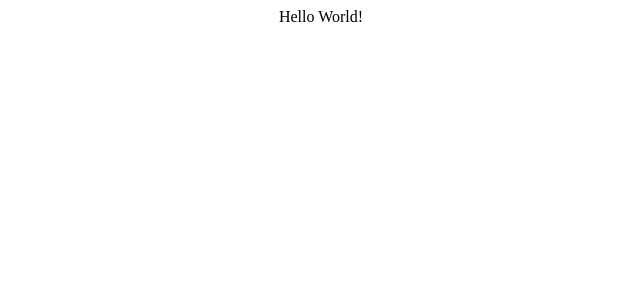
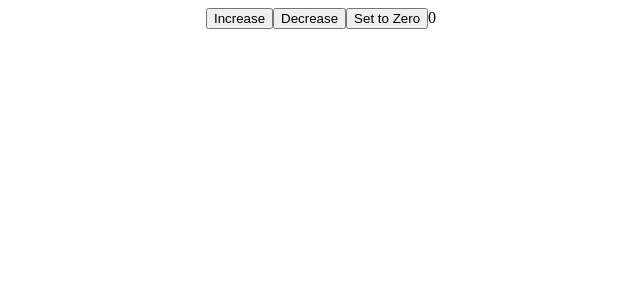
Before and after one commit to Emotion321/project, a React (Create React App) app: page / in a window 1280 px wide. Shown: the top 300 px of the page, without its empty margins (319-959 px from the left). Built offline with nearby package versions, Linux system fonts and the light colour scheme.

Commit message:
counting

```diff
--- a/src/App.css
+++ b/src/App.css
@@ -36,3 +36,7 @@
     transform: rotate(360deg);
   }
 }
+
+.pizdece {
+  color: #61dafb;
+}
--- a/src/App.js
+++ b/src/App.js
@@ -1,8 +1,25 @@
-import './App.css';
+import { useState } from "react";
+import "./App.css";
 
 function App() {
+    const [count, setCount] = useState(0);
+    const increase = () => {
+        setCount(count + 1);
+    };
+    const decrease = () => {
+        setCount(count - 1);
+    };
+    const zero = () => {
+        setCount(0);
+    };
   return (
-    <div className="App"> Hello World! </div>
+    <div className="App">
+        <button onClick={increase}>Increase</button>
+        <button onClick={decrease}>Decrease</button>
+        <button onClick={zero}>Set to Zero</button>
+
+        {count}
+    </div>
   );
 }
 
```
